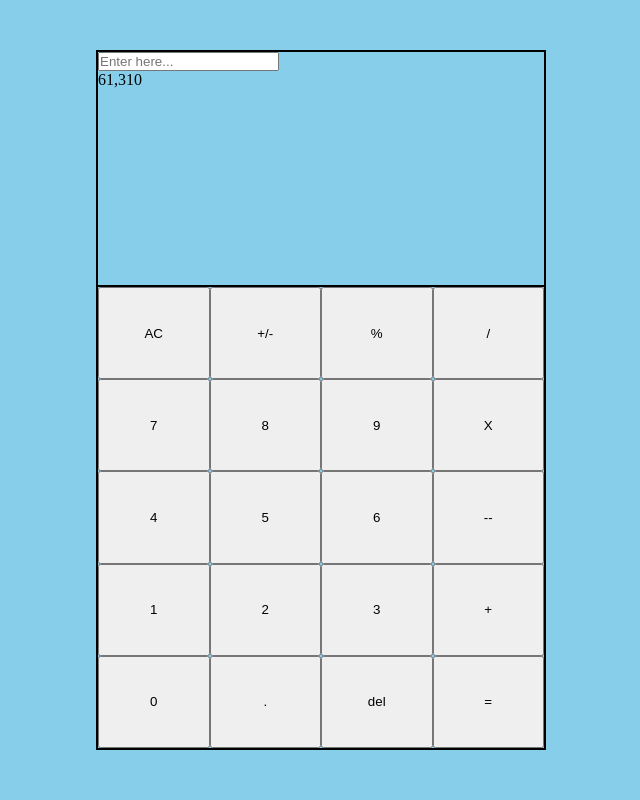
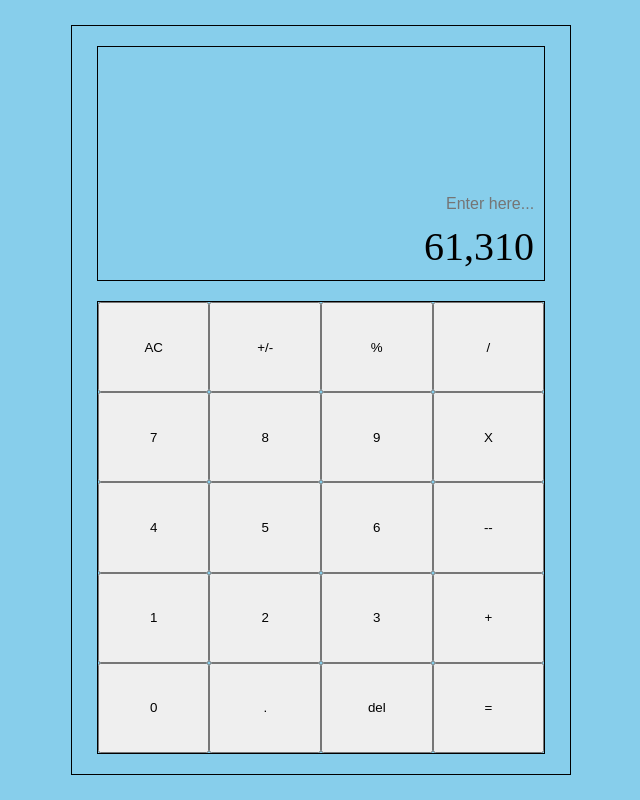
Before and after one commit to averyjmiller/calculator, a plain HTML site: page index.html in a window 1280 px wide. Shown: the whole page, without its empty margins (319-959 px from the left). Drawn offline with Linux system fonts and the light colour scheme.

Commit message:
added basic structure and styling of the calculator screen

```diff
--- a/assets/style/style.css
+++ b/assets/style/style.css
@@ -15,20 +15,45 @@ body {
 .container {
   display: flex;
   flex-direction: column;
-  max-width: 450px;
+  max-width: 500px;
   width: 100%;
-  height: 700px;
+  height: 750px;
   margin: 0 auto;
   border: 1px solid black;
 }
 
 .screen {
+  display: flex;
+  flex-direction: column;
+  justify-content: end;
+  align-items: end;
+  gap: 10px;
+  width: 90%;
   height: 34%;
+  margin: 20px auto;
+  padding: 10px;
   border: 1px solid black;
 }
 
+.input {
+  width: 100%;
+  font-size: 100%;
+  background: transparent;
+  border: none;
+  text-align: end;
+  }
+
+.solution {
+  width: 100%;
+  font-size: 250%;
+  text-align: end;
+}
+
 .buttons {
-  height: 67%;
+  width: 90%;
+  height: 66%;
+  margin: 0 auto;
+  margin-bottom: 20px;
   border: 1px solid black;
 }
 
--- a/index.html
+++ b/index.html
@@ -9,7 +9,7 @@
 <body>
   <div class="container">
     <div class="screen">
-      <input type="text" placeholder="Enter here...">
+      <input class="input" type="text" placeholder="Enter here...">
       <div class="solution">61,310</div>
     </div>
     <div class="buttons">
```
